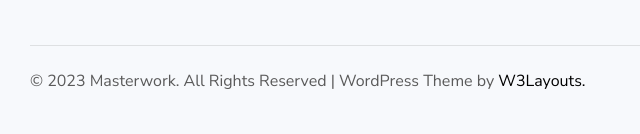
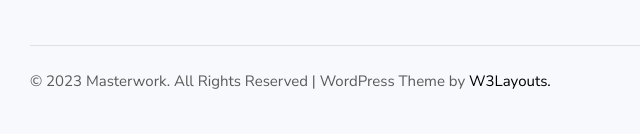
Before and after one commit to khoi27051996/MasterWord, a plain HTML site: page index.html in a window 1280 px wide. Shown: the part 5436-5570 px from the top of the page, 0-640 px from the left. Drawn offline with nearby package versions, Linux system fonts and the light colour scheme; a script that the page names is missing.

Commit message:
complete 2layout

```diff
--- a/CSS/About.css
+++ b/CSS/About.css
@@ -770,7 +770,7 @@ footer {
 }
 
 .footer__bottom .bottom__left p {
-    font-size: 16px;
+    font-size: 15px;
     color: #5a5a5a;
     line-height: 22px;
 }
--- a/CSS/style.css
+++ b/CSS/style.css
@@ -719,7 +719,7 @@ footer{
     border-radius: 7px;
 }
 .footer__bottom .bottom__left p{
-    font-size: 16px;
+    font-size: 15px;
     color: #5a5a5a;
     line-height: 22px;
 }
```
